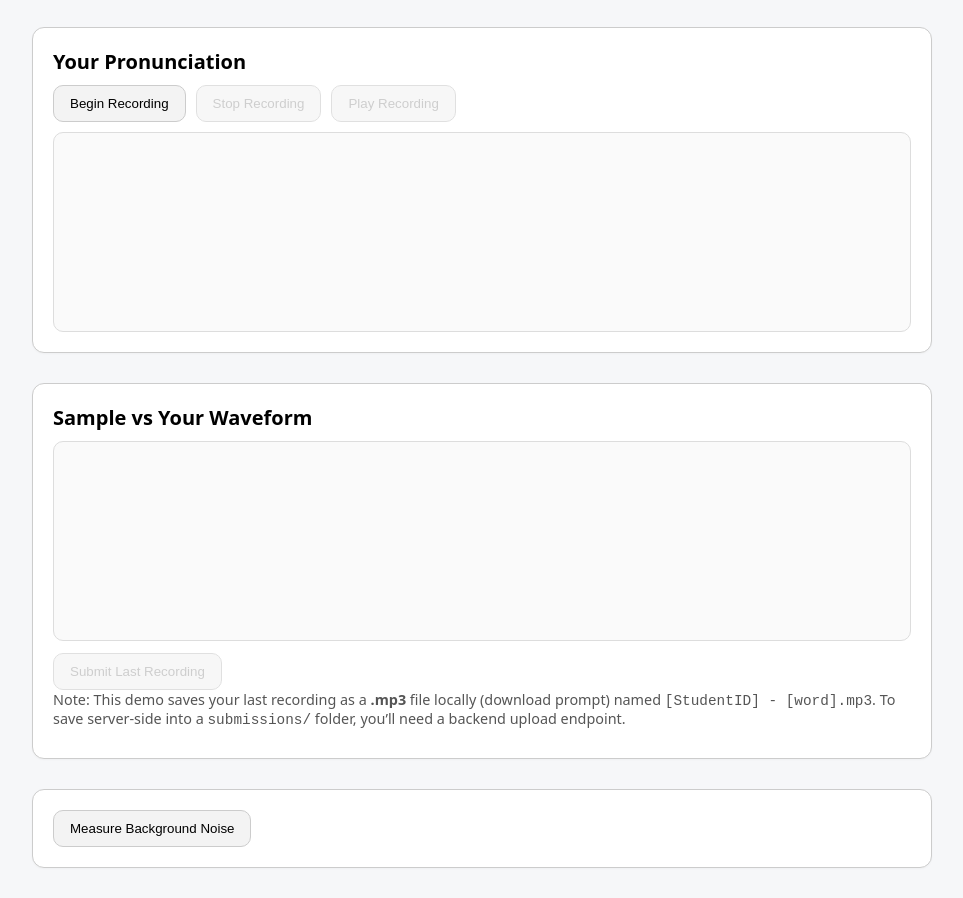
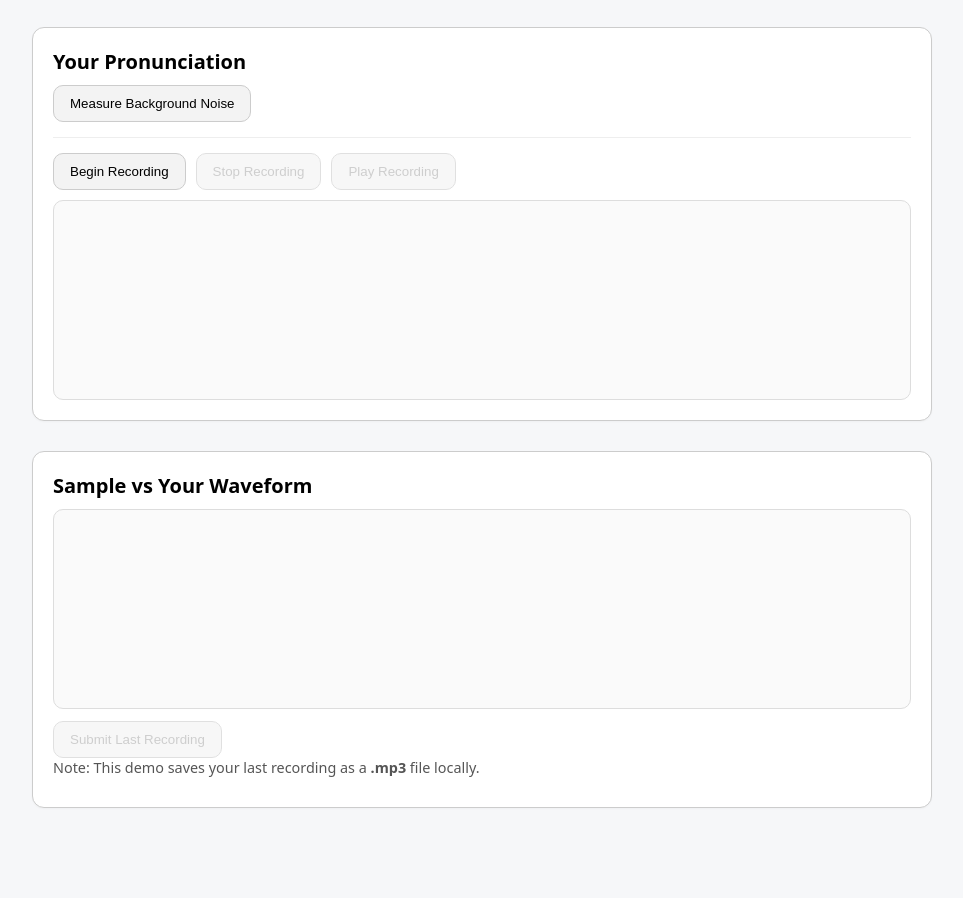
Before and after one commit to kobazauros/pronounce-web, a plain HTML site: page index.html in a window 1280 px wide. Shown: the part 875-1773 px from the top of the page, without its empty margins (158-1121 px from the left). After the commit the page ends 1713 px from the top, so only its background shows below. Drawn offline with Linux system fonts and the light colour scheme.

Commit message:
feat: Move noise measurement functionality into the recording section and simplify the MP3 download note.

```diff
--- a/index.html
+++ b/index.html
@@ -1,5 +1,6 @@
 <!DOCTYPE html>
 <html lang="en">
+
 <head>
   <meta charset="UTF-8" />
   <meta name="viewport" content="width=device-width, initial-scale=1.0" />
@@ -13,6 +14,7 @@
 
   <link rel="stylesheet" href="styles.css" />
 </head>
+
 <body>
   <div class="container">
 
@@ -35,7 +37,9 @@
     <!-- 1  Word list -->
     <section id="input-section">
       <h2>Check Your Pronunciation</h2>
-      <p class="caption">Select a word from the list (20 total). Words turn <span class="legend blue">blue</span> → <span class="legend green">green</span> after you submit.</p>
+      <p class="caption">Select a word from the list (20 total). Words turn <span class="legend blue">blue</span> →
+        <span class="legend green">green</span> after you submit.
+      </p>
       <div id="word-list" class="word-grid"></div>
     </section>
 
@@ -50,11 +54,18 @@
     <!-- 3  Your Pronunciation -->
     <section id="record-section">
       <h2>Your Pronunciation</h2>
+
+      <div style="margin-bottom: 15px; padding-bottom: 15px; border-bottom: 1px solid #eee;">
+        <button id="measure-noise">Measure Background Noise</button>
+        <span id="noise-result" class="inline-message" style="margin-left: 10px;"></span>
+      </div>
+
       <div class="record-controls">
         <button id="record-start">Begin Recording</button>
         <button id="record-stop" disabled>Stop Recording</button>
         <button id="play-user" disabled>Play Recording</button>
       </div>
+
       <div id="message-box"></div>
       <div id="user-waveform-container"></div>
     </section>
@@ -68,19 +79,13 @@
         <span id="submit-msg" class="inline-message"></span>
       </div>
       <p class="caption small">
-        Note: This demo saves your last recording as a <strong>.mp3</strong> file locally (download prompt) named
-        <code>[StudentID] - [word].mp3</code>. To save server-side into a <code>submissions/</code> folder, you’ll need a backend upload endpoint.
+        Note: This demo saves your last recording as a <strong>.mp3</strong> file locally.
       </p>
-    </section>
-
-    <!-- 5  Measure background noise -->
-    <section id="noise-section">
-      <button id="measure-noise">Measure Background Noise</button>
-      <span id="noise-result" class="inline-message"></span>
     </section>
 
   </div><!-- /.container -->
 
   <script src="script.js"></script>
 </body>
+
 </html>
```
